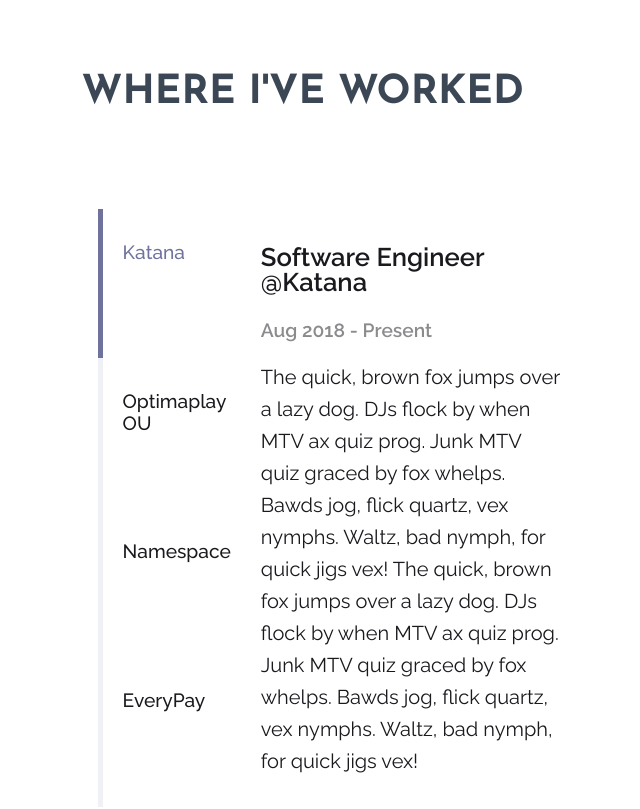
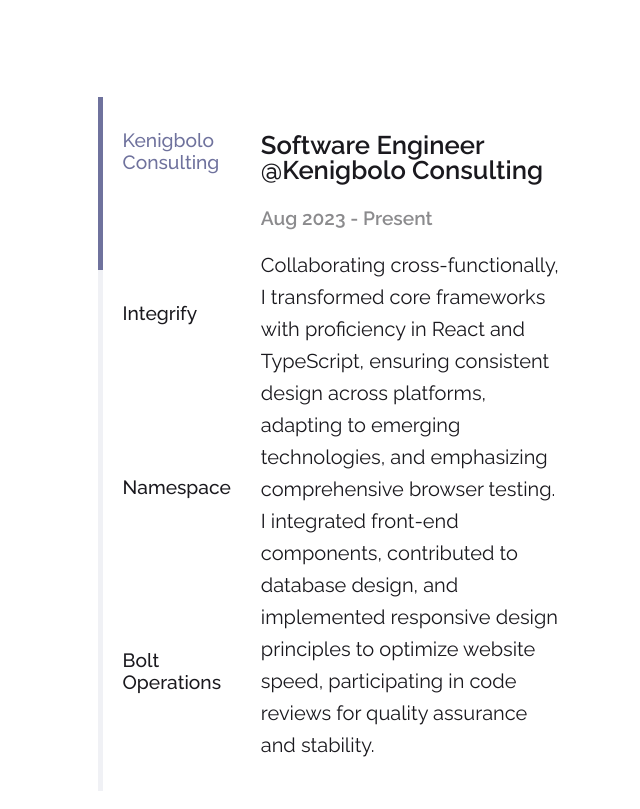
Before and after one commit to CleanScripts100/Portfolio_NextJS, a Next.js app: page / in a window 1280 px wide. Shown: the part 2180-2989 px from the top of the page, without its empty margins (312-952 px from the left). Built offline with nearby package versions, Linux system fonts and the light colour scheme.

Commit message:
Shortened competencies and added work history

```diff
--- a/src/components/Competence.tsx
+++ b/src/components/Competence.tsx
@@ -11,21 +11,21 @@
     icon: <Icon1 />,
     background: "#F2F7F6",
     title: "DESIGN ORIENTED",
-    text: "I specialize in developing visually engaging and user-friendly web applications with a commitment to user-centric design principles. Proficient in UI/UX, I guarantee responsive interfaces, meticulous attention to detail, and smooth collaboration with fellow designers. My goal is to elevate the overall user experience by integrating coding expertise with a keen focus on aesthetic and usability elements.",
+    text: "I specialize in creating visually engaging and user-friendly web applications with a commitment to user-centric design. Proficient in UI/UX, I ensure responsive interfaces, meticulous attention to detail, and seamless collaboration with fellow designers, aiming to elevate the overall user experience.",
   },
   {
     id: 2,
     icon: <Icon2 />,
     background: "#F3F3F3",
     title: "ADAPTABILITY",
-    text: "I possess the ability to navigate and thrive in an ever-changing technological landscape, seamlessly adjusting to new tools, methodologies, and project requirements. I am an adaptable developer that embraces change with enthusiasm, understanding that technology evolves rapidly. When faced with shifting priorities or emerging technologies, I pivot gracefully, leveraging diverse skillset to meet the demands.",
+    text: "I navigate and thrive in a dynamic technological landscape, seamlessly adapting to new tools, methodologies, and project requirements. As an adaptable developer, I embrace change with enthusiasm and pivot gracefully to meet evolving demands, leveraging my diverse skillset in response to shifting priorities or emerging technologies.",
   },
   {
     id: 3,
     icon: <Icon3 />,
     background: "#F9F9FF",
     title: "TEST DRIVEN DEVELOPMENT",
-    text: "A web developer proficient in Test-Driven Development (TDD), adhering to the disciplined TDD cycle, crafting comprehensive tests, and automating testing processes to detect regressions early. I excel in integration testing, collaborate seamlessly with QA teams, and maintain test suites as the codebase evolves. I embrace the Red-Green-Refactor philosophy, and prioritise writing failing tests, implementing minimal code for passing tests, and confidently refactoring code.",
+    text: "As a TDD-proficient web developer, I follow the disciplined TDD cycle, create comprehensive tests for early regression detection, and maintain evolving test suites. Experienced in integration testing and collaborative QA engagement, I embrace the Red-Green-Refactor philosophy by prioritizing failing tests, minimal code for passing tests, and confident refactoring.",
   },
 ];
 
@@ -77,7 +77,7 @@
         Competence
       </h3>
       <CardsWrapper>
-        {arr.map(({ id, icon, text, background }) => (
+        {arr.map(({ id, icon, text, title, background }) => (
           <ItemCard
             key={id}
             className={css`
@@ -99,6 +99,7 @@
               `}
             >
               {icon}
+              {/* <div>{title}</div> */}
             </div>
             <Text>{text}</Text>
           </ItemCard>
--- a/src/components/Tabs/index.tsx
+++ b/src/components/Tabs/index.tsx
@@ -1,82 +1,88 @@
-import React from 'react';
-import Tabs from "./Tabs"
-import { css } from "@emotion/css"
-
+import React from "react";
+import Tabs from "./Tabs";
+import { css } from "@emotion/css";
 
 const TabsNavigation = () => {
   return (
-        <div className={css`
+    <div
+      className={css`
         padding: 4rem 12vw;
 
         @media (max-width: 767.98px) {
           padding: 2rem 1rem;
         }
-        `}>
-            <h3 className={css`
-                font-family: 'Josefin Sans', sans serif;
+      `}
+    >
+      <h3
+        className={css`
+          font-family: "Josefin Sans", sans serif;
           font-size: clamp(30px, 4vw, 40px);
           text-transform: uppercase;
           font-weight: 700;
-                color: #3B4754;
+          color: #3b4754;
           margin-bottom: 5rem;
           padding-left: 15rem;
 
           @media (max-width: 767.98px) {
             padding-left: 2rem;
           }
-            `}> Where I&apos;ve worked</h3>
+        `}
+      >
+        {" "}
+        Where I&apos;ve worked
+      </h3>
       <Tabs>
-            <div title="Katana">
-              <h3>Software Engineer @Katana</h3>
-              <h5>Aug 2018 - Present</h5>
+        <div title="Kenigbolo Consulting">
+          <h3>Software Engineer @Kenigbolo Consulting</h3>
+          <h5>Aug 2023 - Present</h5>
           <p>
-                The quick, brown fox jumps over a lazy dog. DJs flock by when
-                MTV ax quiz prog. Junk MTV quiz graced by fox whelps. Bawds jog,
-                flick quartz, vex nymphs. Waltz, bad nymph, for quick jigs vex!
-                The quick, brown fox jumps over a lazy dog. DJs flock by when
-                MTV ax quiz prog. Junk MTV quiz graced by fox whelps. Bawds jog,
-                flick quartz, vex nymphs. Waltz, bad nymph, for quick jigs vex!
+            Collaborating cross-functionally, I transformed core frameworks with
+            proficiency in React and TypeScript, ensuring consistent design
+            across platforms, adapting to emerging technologies, and emphasizing
+            comprehensive browser testing. I integrated front-end components,
+            contributed to database design, and implemented responsive design
+            principles to optimize website speed, participating in code reviews
+            for quality assurance and stability.
           </p>
         </div>
-            <div title="Optimaplay OU">
-              <h3>Software Engineer @Optimaplay OU</h3>
-              <h5>Aug 2018 - Present</h5>
+        <div title="Integrify">
+          <h3>Software Engineer @Integrify Software Academy</h3>
+          <h5>Aug 2023 - Present</h5>
           <p>
-                The quick, brown fox jumps over a lazy dog. DJs flock by when
-                MTV ax quiz prog. Junk MTV quiz graced by fox whelps. Bawds jog,
-                flick quartz, vex nymphs. Waltz, bad nymph, for quick jigs vex!
-                The quick, brown fox jumps over a lazy dog. DJs flock by when
-                MTV ax quiz prog. Junk MTV quiz graced by fox whelps. Bawds jog,
-                flick quartz, vex nymphs. Waltz, bad nymph, for quick jigs vex!
+            As a freelance developer for a software academy, I bring diverse
+            expertise in programming languages and frameworks. Committed to
+            continuous learning and staying updated on industry trends, I
+            contribute to innovative software solutions. My goal is not only to
+            deliver high-quality code but also to mentor and empower aspiring
+            developers through the academy&rsquo;s educational initiatives.
           </p>
         </div>
         <div title="Namespace">
           <h3>Software Engineer @Namespace</h3>
           <h5>Aug 2018 - Present</h5>
           <p>
-                The quick, brown fox jumps over a lazy dog. DJs flock by when
-                MTV ax quiz prog. Junk MTV quiz graced by fox whelps. Bawds jog,
-                flick quartz, vex nymphs. Waltz, bad nymph, for quick jigs vex!
-                The quick, brown fox jumps over a lazy dog. DJs flock by when
-                MTV ax quiz prog. Junk MTV quiz graced by fox whelps. Bawds jog,
-                flick quartz, vex nymphs. Waltz, bad nymph, for quick jigs vex!
+            The quick, brown fox jumps over a lazy dog. DJs flock by when MTV ax
+            quiz prog. Junk MTV quiz graced by fox whelps. Bawds jog, flick
+            quartz, vex nymphs. Waltz, bad nymph, for quick jigs vex! The quick,
+            brown fox jumps over a lazy dog. DJs flock by when MTV ax quiz prog.
+            Junk MTV quiz graced by fox whelps. Bawds jog, flick quartz, vex
+            nymphs. Waltz, bad nymph, for quick jigs vex!
           </p>
         </div>
-            <div title="EveryPay">
-              <h3>Software Engineer @EveryPay</h3>
-              <h5>Aug 2018 - Present</h5>
+        <div title="Bolt Operations">
+          <h3>Software Engineer @Bolt Operations OÚ</h3>
+          <h5>Aug 2020 - 2022</h5>
           <p>
-                The quick, brown fox jumps over a lazy dog. DJs flock by when
-                MTV ax quiz prog. Junk MTV quiz graced by fox whelps. Bawds jog,
-                flick quartz, vex nymphs. Waltz, bad nymph, for quick jigs vex!
-                The quick, brown fox jumps over a lazy dog. DJs flock by when
-                MTV ax quiz prog. Junk MTV quiz graced by fox whelps. Bawds jog,
-                flick quartz, vex nymphs. Waltz, bad nymph, for quick jigs vex!
+            Responsible for monitoring and managing data operations in a
+            ride-hailing company, ensuring timely and reliable information for
+            customers. Focused on data analysis, identified operational trends,
+            and areas for improvement, contributing to enhanced operational
+            efficiency and an optimal ride-hailing experience.
           </p>
         </div>
       </Tabs>
     </div>
   );
-}
+};
 
 export default TabsNavigation;
```
Lines whose indentation alone changed are shown as unchanged.
